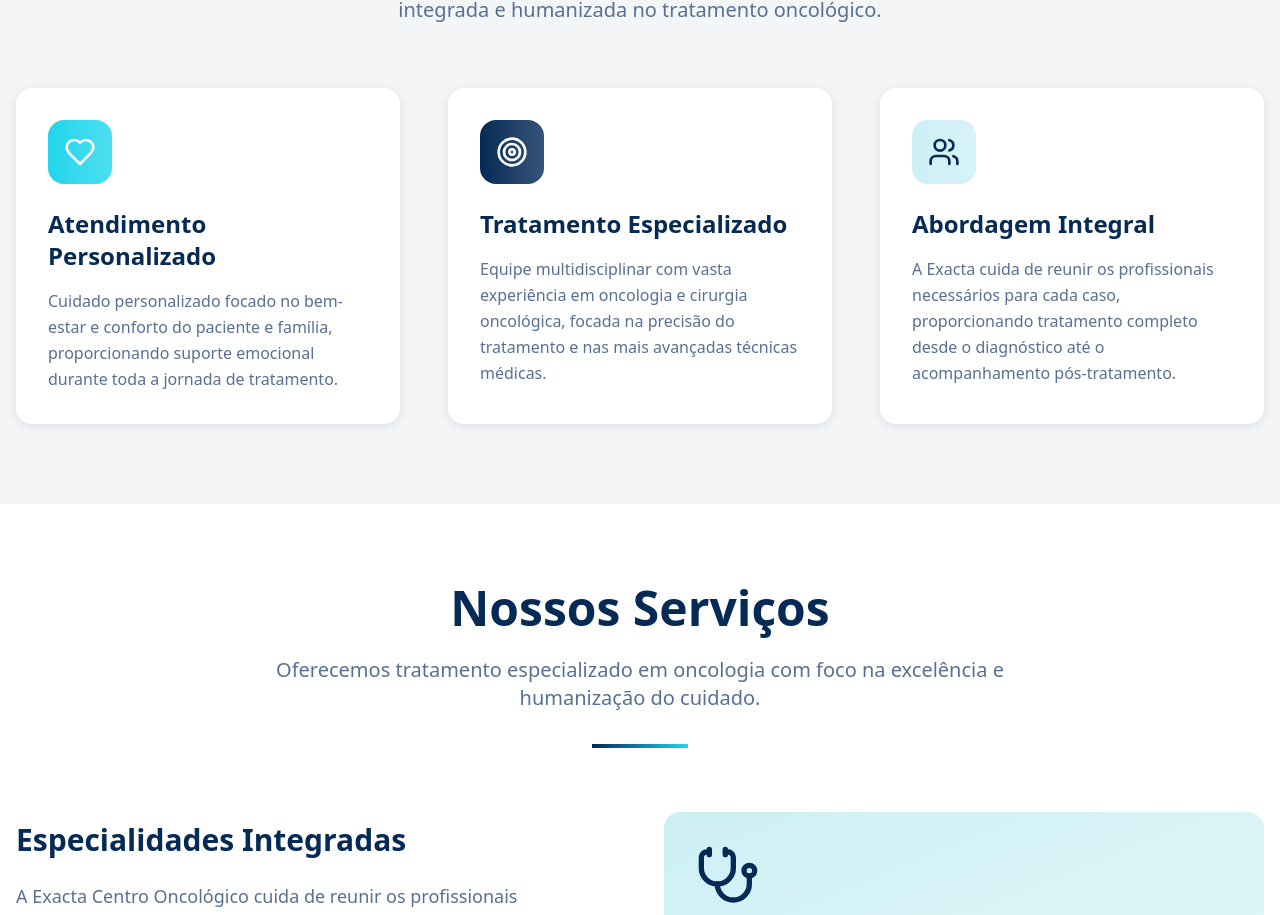
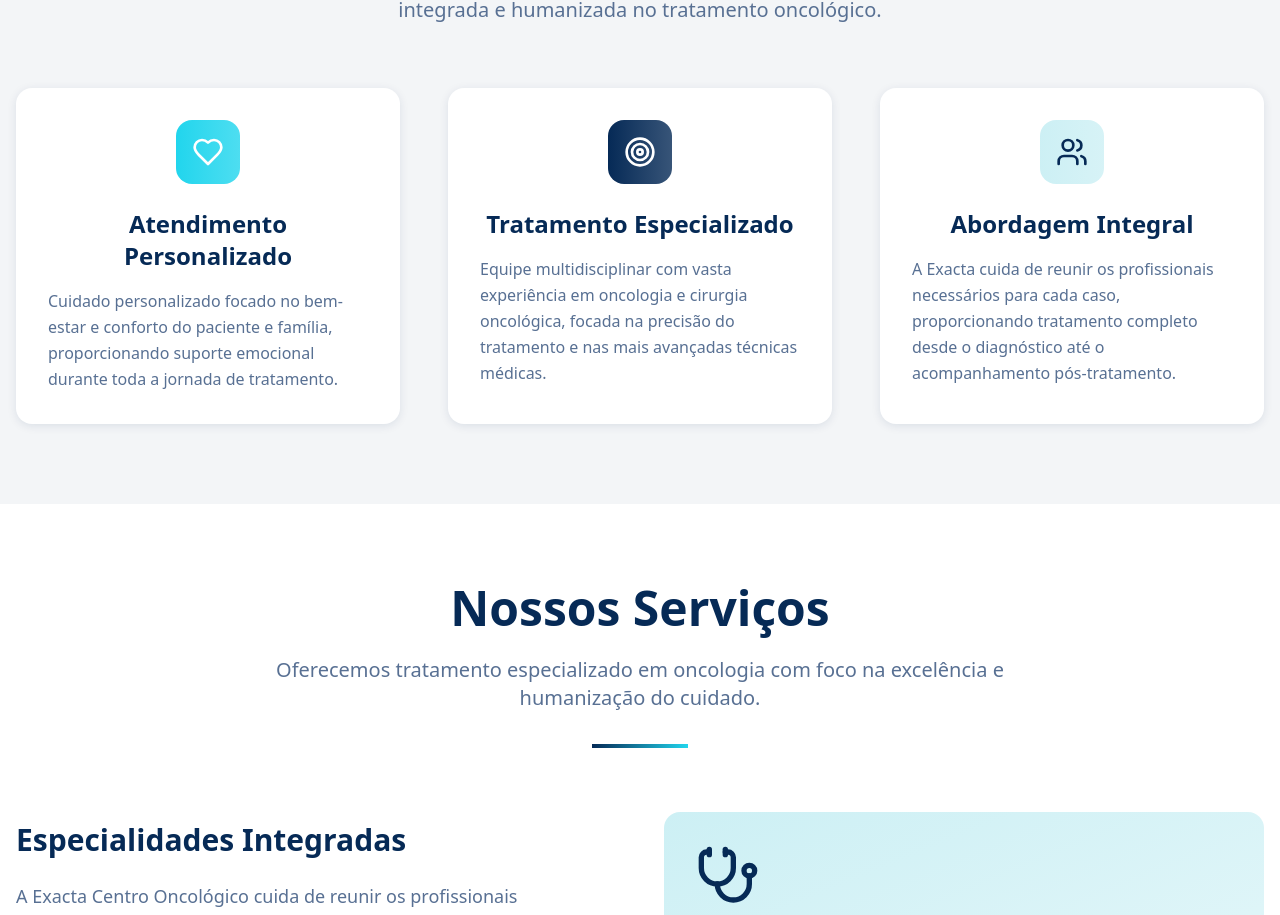
Before and after one commit to drandremolina/exacta-oncology-reimagined, a React (Vite) app: page / in a window 1280 px wide. Shown: the part 1100-2015 px from the top of the page. Built offline with nearby package versions, Linux system fonts and the light colour scheme; the HTML template or start-up script is replaced by a standard one.

Commit message:
Centralizar ícones nos diferenciais

```diff
--- a/src/components/WhyChooseUs.tsx
+++ b/src/components/WhyChooseUs.tsx
@@ -17,10 +17,10 @@ export const WhyChooseUs = () => {
         <div className="grid md:grid-cols-3 gap-8 lg:gap-12" role="list" aria-label="Nossos diferenciais">
           {/* Atendimento Personalizado */}
           <article className="bg-card rounded-2xl p-8 shadow-soft hover:shadow-medium transition-all duration-300 transform hover:-translate-y-2" role="listitem">
-            <div className="w-16 h-16 bg-gradient-to-r from-secondary to-secondary/80 rounded-2xl flex items-center justify-center mb-6" aria-hidden="true">
+            <div className="w-16 h-16 bg-gradient-to-r from-secondary to-secondary/80 rounded-2xl flex items-center justify-center mb-6 mx-auto" aria-hidden="true">
               <Heart className="w-8 h-8 text-secondary-foreground" />
             </div>
-            <h3 className="text-2xl font-bold text-primary mb-4">
+            <h3 className="text-2xl font-bold text-primary mb-4 text-center">
               Atendimento Personalizado
             </h3>
             <p className="text-muted-foreground leading-relaxed">
@@ -29,12 +29,12 @@ export const WhyChooseUs = () => {
             </p>
           </article>
 
-          {/* Precisão Especializada */}
+          {/* Tratamento Especializado */}
           <article className="bg-card rounded-2xl p-8 shadow-soft hover:shadow-medium transition-all duration-300 transform hover:-translate-y-2" role="listitem">
-            <div className="w-16 h-16 bg-gradient-to-r from-primary to-primary/80 rounded-2xl flex items-center justify-center mb-6" aria-hidden="true">
+            <div className="w-16 h-16 bg-gradient-to-r from-primary to-primary/80 rounded-2xl flex items-center justify-center mb-6 mx-auto" aria-hidden="true">
               <Target className="w-8 h-8 text-primary-foreground" />
             </div>
-            <h3 className="text-2xl font-bold text-primary mb-4">
+            <h3 className="text-2xl font-bold text-primary mb-4 text-center">
               Tratamento Especializado
             </h3>
             <p className="text-muted-foreground leading-relaxed">
@@ -45,10 +45,10 @@ export const WhyChooseUs = () => {
 
           {/* Abordagem Integral */}
           <article className="bg-card rounded-2xl p-8 shadow-soft hover:shadow-medium transition-all duration-300 transform hover:-translate-y-2" role="listitem">
-            <div className="w-16 h-16 bg-gradient-to-r from-accent to-accent/80 rounded-2xl flex items-center justify-center mb-6" aria-hidden="true">
+            <div className="w-16 h-16 bg-gradient-to-r from-accent to-accent/80 rounded-2xl flex items-center justify-center mb-6 mx-auto" aria-hidden="true">
               <Users className="w-8 h-8 text-accent-foreground" />
             </div>
-            <h3 className="text-2xl font-bold text-primary mb-4">
+            <h3 className="text-2xl font-bold text-primary mb-4 text-center">
               Abordagem Integral
             </h3>
             <p className="text-muted-foreground leading-relaxed">
```
